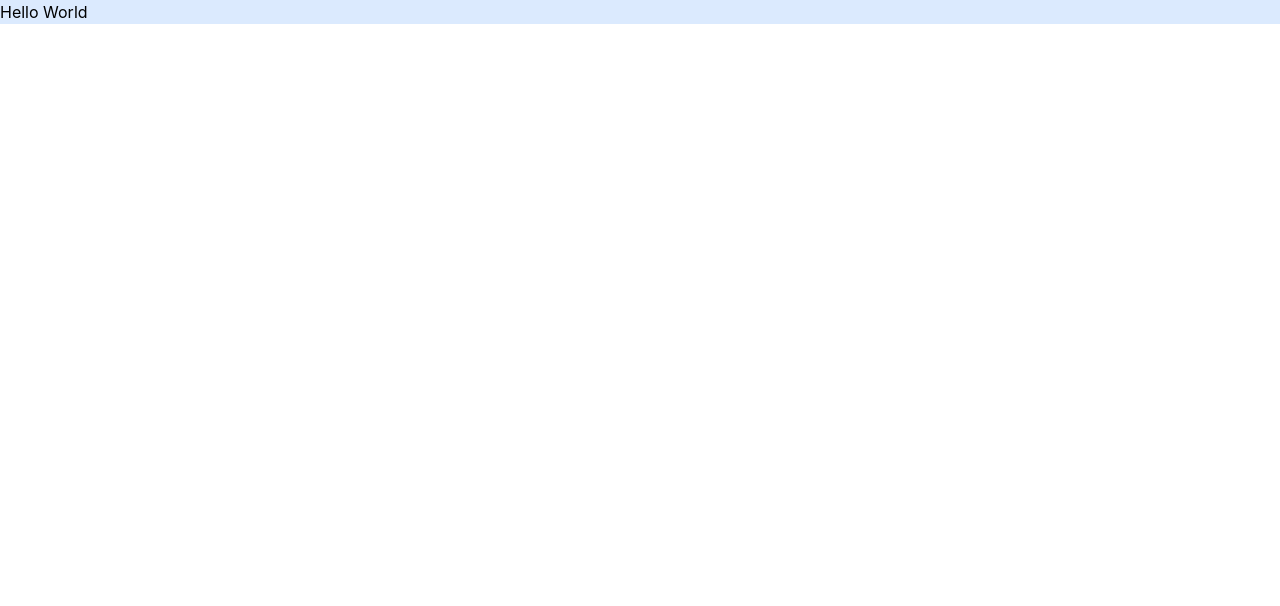
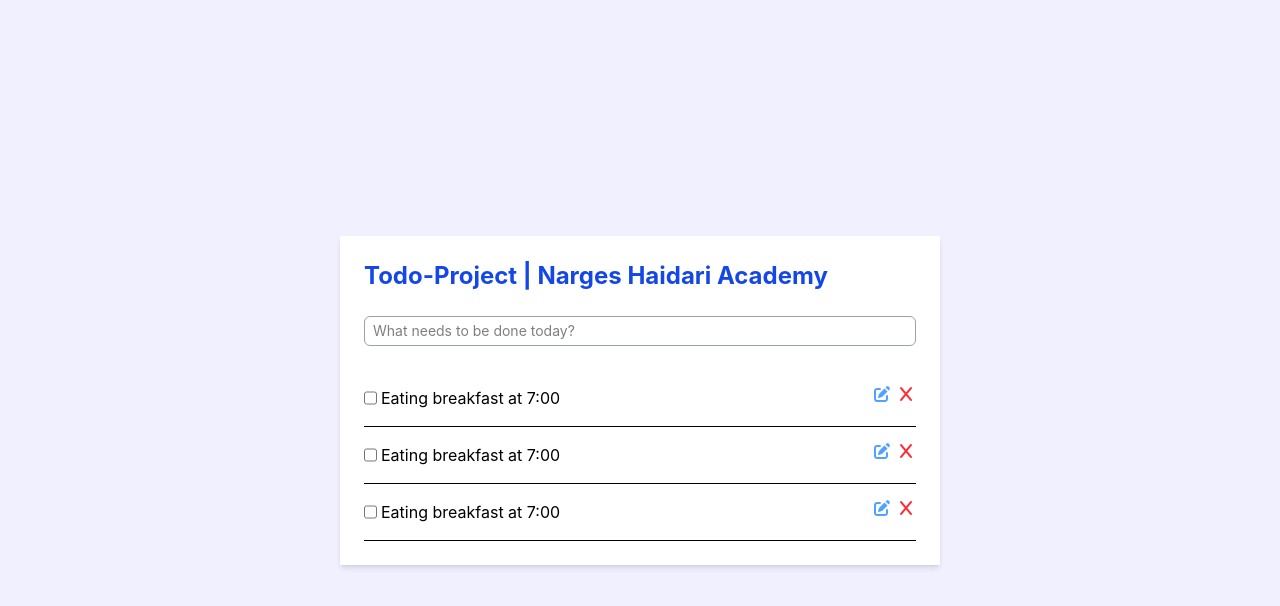
Before and after one commit to NargesHaidari/React-TodoList, a React (Vite) app in the folder TodoList/: page / in a window 1280 px wide. Shown: the top 606 px of the page. Built offline with nearby package versions, Linux system fonts and the light colour scheme.

Commit message:
create todo UI and component structure

```diff
--- a/TodoList/index.html
+++ b/TodoList/index.html
@@ -5,6 +5,7 @@
     <link rel="icon" type="image/svg+xml" href="/favicon.svg" />
     <meta name="viewport" content="width=device-width, initial-scale=1.0" />
     <title>-todolist</title>
+    <link rel="stylesheet" href="https://cdnjs.cloudflare.com/ajax/libs/font-awesome/7.0.1/css/all.min.css" integrity="sha512-2SwdPD6INVrV/lHTZbO2nodKhrnDdJK9/kg2XD1r9uGqPo1cUbujc+IYdlYdEErWNu69gVcYgdxlmVmzTWnetw==" crossorigin="anonymous" referrerpolicy="no-referrer" />
   </head>
   <body>
     <div id="root"></div>
--- a/TodoList/src/App.jsx
+++ b/TodoList/src/App.jsx
@@ -1,6 +1,8 @@
+
+import TodoContainer from "./components/TodoContainer"
 
 export default function App(){
     return (
-        <h1 className="bg-blue-100">Hello World</h1>
+        <TodoContainer />
     )
 }
--- /dev/null
+++ b/TodoList/src/components/TodoActions.jsx
@@ -0,0 +1,10 @@
+
+
+export default function TodoActions (){
+    return (
+        <div className="absolute right-0 flex gap-1">
+            <i class="fa-solid fa-pen-to-square text-blue-400"></i>
+            <i class="fa-solid fa-x text-red-500"></i>
+        </div>
+    )
+}
--- /dev/null
+++ b/TodoList/src/components/TodoContainer.jsx
@@ -0,0 +1,17 @@
+
+import TodoList from "./TodoList"
+
+export default function TodoContainer(){
+    return (
+        <div className="shadow-md inline-flex flex-col px-6 py-6 bg-white w-[600px] gap-6">
+
+            <h2 className="text-blue-700 text-2xl font-bold">Todo-Project | Narges Haidari Academy</h2>
+
+            <input type="text" placeholder="What needs to be done today?" className="
+            border border-gray-400 py-1 px-2 rounded-md text-sm outline-none"/>
+
+            <TodoList/>
+
+        </div>
+    )
+}
--- /dev/null
+++ b/TodoList/src/components/TodoItem.jsx
@@ -0,0 +1,11 @@
+import TodoActions from "./TodoActions";
+
+export default function TodoItem(){
+    return(
+        <li className="flex relative gap-1 border-b py-4">
+            <input type="checkbox" />
+            <p>Eating breakfast at 7:00</p>
+            <TodoActions/>
+        </li>
+    )
+}
--- /dev/null
+++ b/TodoList/src/components/TodoList.jsx
@@ -0,0 +1,12 @@
+import TodoItem from "./TodoItem";
+
+
+export default function TodoList(){
+    return (
+        <ul>
+            <TodoItem />
+            <TodoItem />
+            <TodoItem />
+        </ul>
+    )
+}
--- a/TodoList/src/index.css
+++ b/TodoList/src/index.css
@@ -1 +1,10 @@
 @import "tailwindcss";
+
+body{
+    display: flex;
+    min-width: 100%;
+    min-height: 100vh;
+    justify-content: center;
+    align-items: center;
+    background-color: rgb(240, 240, 255);
+}
```
Also changed, not shown: 1 other file (tests, documents, lock files or other folders).
